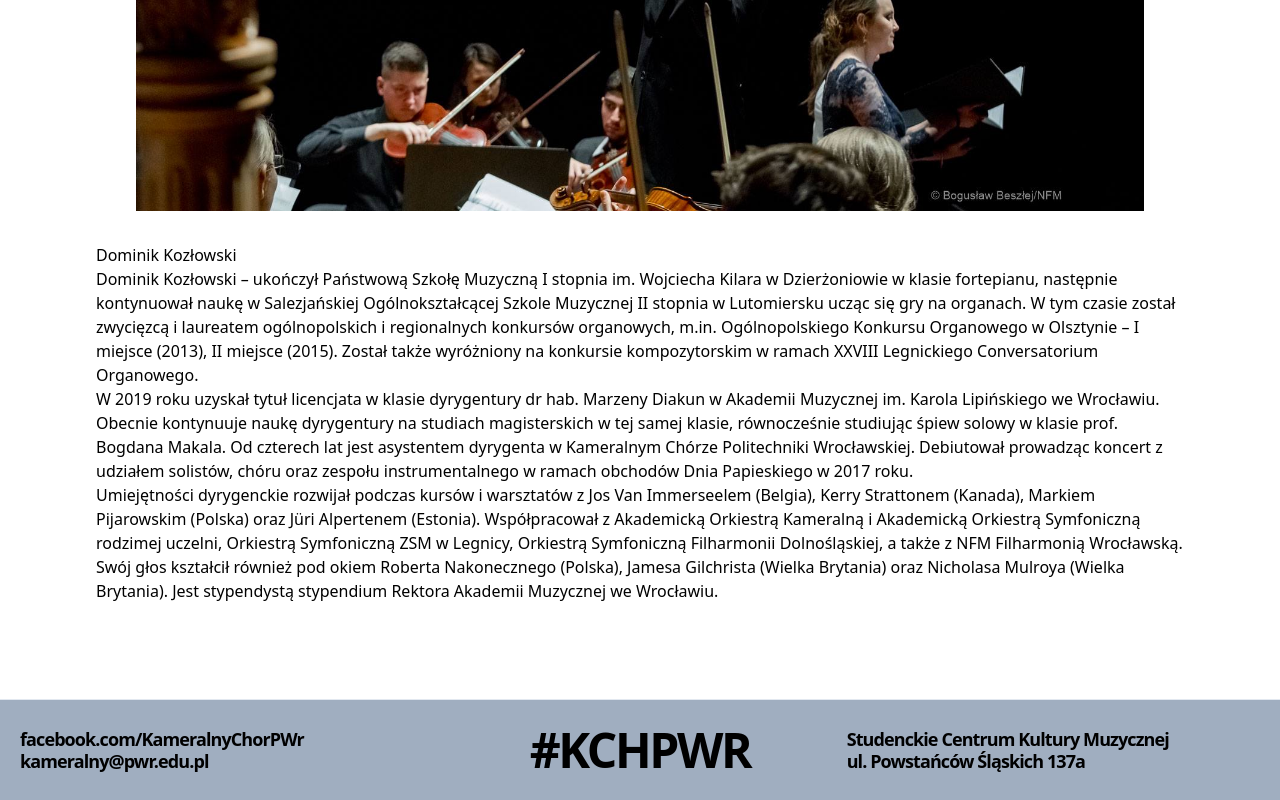
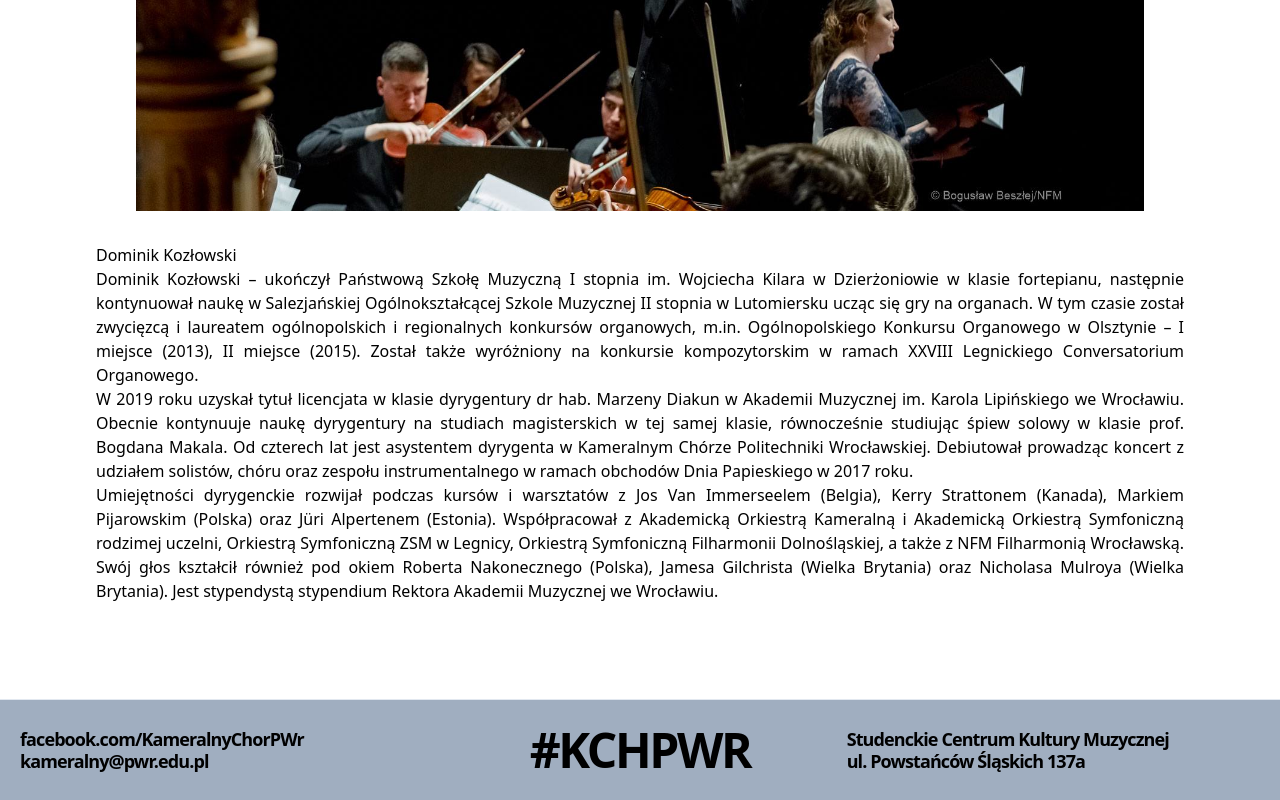
Before and after one commit to PatrykDyminski/KChPWRPage, a Next.js app: page /dominik in a window 1280 px wide. Shown: the part 689-1489 px from the top of the page. Built offline with nearby package versions, Linux system fonts and the light colour scheme; what @tailwindcss/typography would draw is missing.

Commit message:
further styling

```diff
--- a/components/MorePosts.js
+++ b/components/MorePosts.js
@@ -3,7 +3,7 @@ import PostsGrid from '@components/PostsGrid'
 export default function MoreStories({ posts }) {
   return (
     <section>
-      <h2 className="mb-12 text-6xl md:text-7xl font-bold tracking-tighter leading-tight">
+      <h2 className="mb-12 text-3xl md:text-6xl font-bold tracking-tighter leading-tight">
         Inne Historie
       </h2>
       <PostsGrid posts={posts} />
--- a/components/MyProse.js
+++ b/components/MyProse.js
@@ -1,7 +1,7 @@
 export default function MyProse({ children }) {
   return (
     <div className="space-y-10 sm:space-y-12 lg:space-y-20 xl:space-y-24">
-      <article className="prose prose-sm sm:prose lg:prose-lg xl:prose-2xl mx-auto pb-16">
+      <article className="prose prose-sm sm:prose lg:prose-lg xl:prose-2xl mx-auto pb-16 text-justify">
         {children}
       </article>
     </div>
--- a/pages/blog.js
+++ b/pages/blog.js
@@ -14,7 +14,7 @@ export default function Blog({ allPosts }) {
   return (
     <MyPage pageTitle={title}>
       <div className="my-8">
-        <h2 className="mb-12 text-6xl md:text-7xl font-bold tracking-tighter leading-tight">
+        <h2 className="mb-12 text-3xl md:text-6xl font-bold tracking-tighter leading-tight">
           Najnowsze wpisy
         </h2>
         <PostsGrid posts={[heroPost, heroPost2]} />
--- a/pages/index.js
+++ b/pages/index.js
@@ -16,7 +16,7 @@ export default function IndexPage({ posts }) {
         <Image src="/zdj1.jpg" width={1152} height={583} alt="nasz zespół" />
       </div>
       <MyProse>
-        <h2>Kameralny Chór Politechniki Wrocławskiej to:</h2>
+        <h2 className="text-left">Kameralny Chór Politechniki Wrocławskiej to:</h2>
         <h3>Pasja</h3>
         <p>Jesteśmy grupą amatorów pasjonatów, którzy spotykają się dwa razy w tygodniu dla czystej przyjemności śpiewania. Niektórzy z nas studiują, inni łączą obowiązki chóralne z zawodowymi i rodzicielskimi. Są wśród nas ludzie najróżniejszych profesji związanych w różny sposób z Politechniką Wrocławską.
         </p>
```
